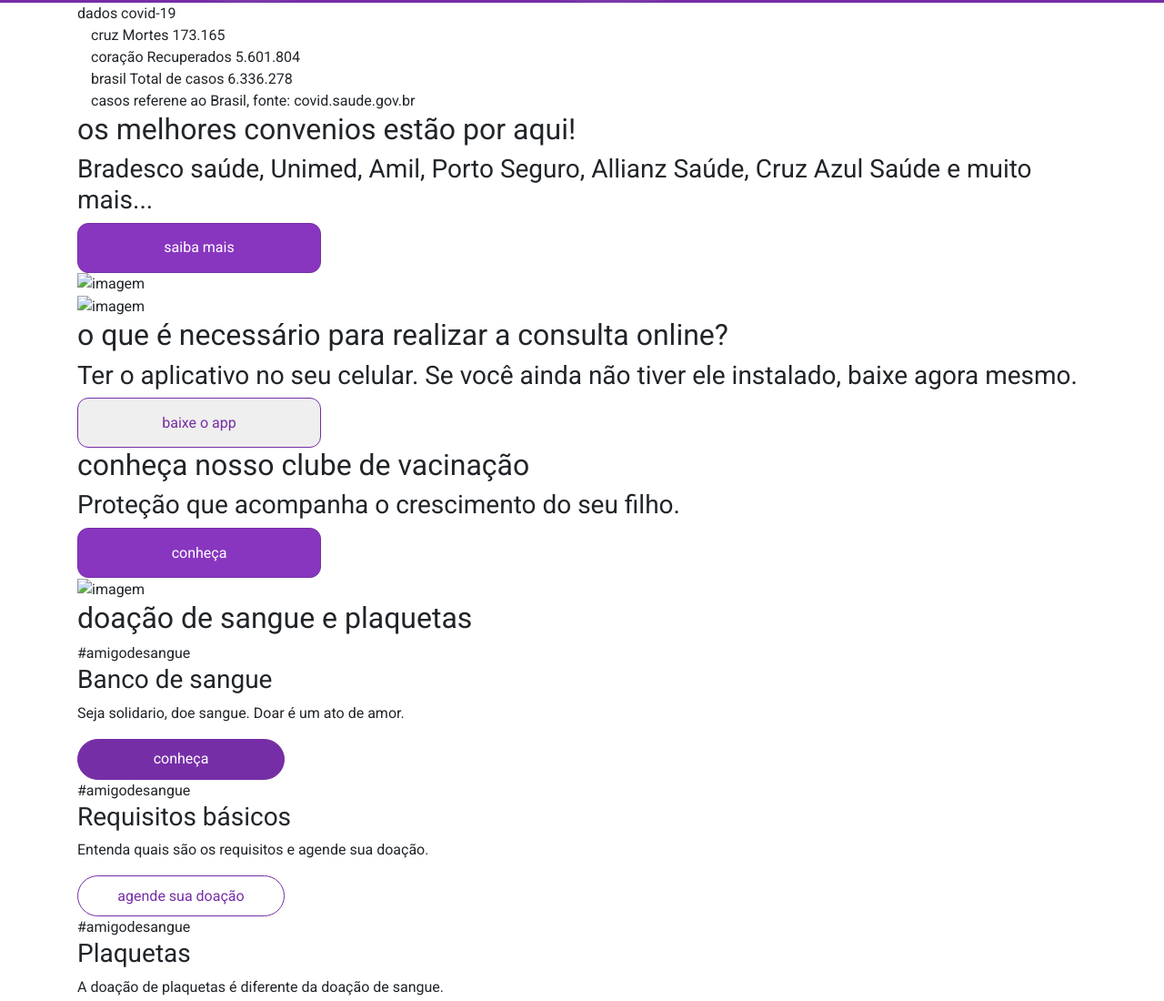
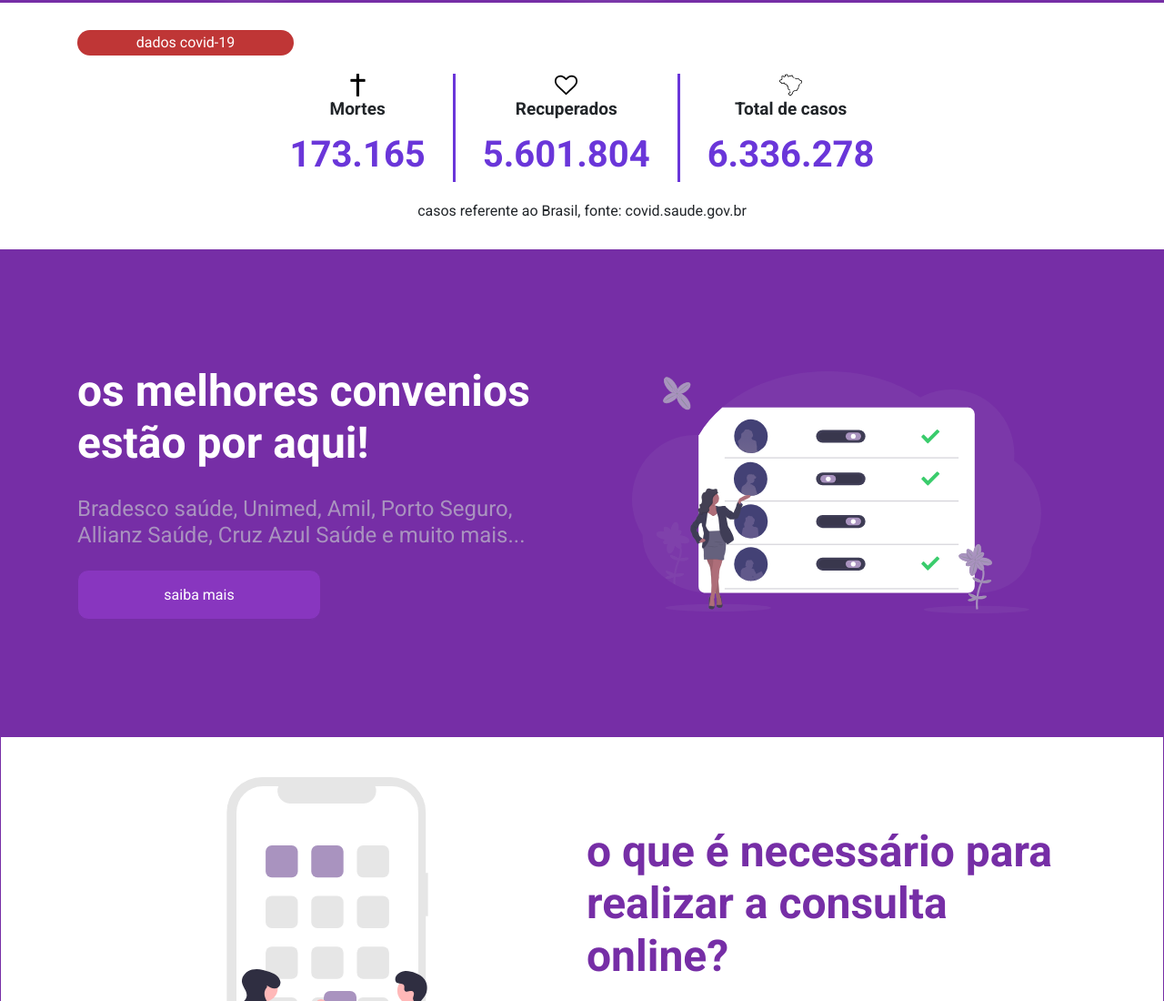
Before and after one commit to lucosilva/frontend-lucomed, a website: page frontend/src/index.html in a window 1280 px wide. Shown: the part 714-1814 px from the top of the page at 91% size. Drawn offline with nearby package versions, Linux system fonts and the light colour scheme.

Commit message:
criado css dos components image-left-with-text-right, covid e list-cards

```diff
--- a/frontend/src/css/rezet.css
+++ b/frontend/src/css/rezet.css
@@ -52,12 +52,3 @@
 .btn-theme:hover{
     background-color: #A993BF !important;
 }
-.btn-card-theme{
-    width: 228px !important;
-    height: 45px !important;
-    border-radius: 30px !important;
-    border: 1px solid #762EA6 !important;
-    display: flex !important;
-    justify-content: center !important;
-    align-items: center !important;
-}
--- a/frontend/src/css/style.css
+++ b/frontend/src/css/style.css
@@ -48,6 +48,7 @@
 
 /* header */
 
+
 /* main banner */
 .main-banner{
     width: 100%;
@@ -80,3 +81,210 @@
     margin-bottom: 50px;
 }
 /* main banner */
+
+
+/* image-right-with-text-left */
+.image-right-with-text-left{
+    height: 535px;
+    width: 100%;
+    padding: 70px 0;
+    border: 1px solid #762EA6;
+}
+.image-right-with-text-left .container{
+    height: 100%;
+    display: flex;
+    justify-content: center;
+    align-items: center;
+}
+.image-right-with-text-left .image{
+    width: 50%;
+    display: flex;
+    align-items: center;
+    justify-content: center;
+}
+.image-right-with-text-left .image img{
+    width: 450px;
+}
+.image-right-with-text-left .text{
+    width: 50%;
+    margin-right: 10px;
+}
+.image-right-with-text-left .text h2{
+    font-size: 48px;
+    font-weight: 700;
+    margin-bottom: 29px;
+}
+.image-right-with-text-left .text h3{
+    font-size: 24px;
+    font-weight: 400;
+    margin-bottom: 24px;
+}
+/* image-right-with-text-left */
+
+
+
+/* image-left-with-text-right */
+.image-left-with-text-right{
+    height: 535px;
+    width: 100%;
+    padding: 70px 0;
+    border: 1px solid #762EA6;
+}
+
+.image-left-with-text-right .container{
+    height: 100%;
+    display: flex;
+    justify-content: center;
+    align-items: center;
+}
+
+.image-left-with-text-right .image{
+    width: 50%;
+    display: flex;
+    align-items: center;
+    justify-content: center;
+}
+
+.image-left-with-text-right .image img{
+    width: 450px;
+}
+
+.image-left-with-text-right .text{
+    width: 50%;
+    margin-left: 10px;
+}
+.image-left-with-text-right .text h2{
+    font-size: 48px;
+    font-weight: 700;
+    margin-bottom: 29px;
+}
+.image-left-with-text-right .text h3{
+    font-size: 24px;
+    font-weight: 400;
+    margin-bottom: 24px;
+}
+/* image-left-with-text-right */
+
+
+/* convid */
+
+.convid{
+    width: 100%;
+    padding: 30px 0;
+}
+.convid .container > .container{
+    display: flex;
+    flex-direction: column;
+    justify-content: center;
+    align-items: center;
+}
+.covid .font{
+    font-size: 16px;
+    font-weight: 700;
+}
+.convid .tag{
+    width: 238px;
+    height: 28px;
+    border-radius: 30px;
+    display: flex;
+    justify-content: center;
+    align-items: center;
+    background: #BF3636;
+    font-size: 16px;
+    font-weight: 400;
+}
+
+.convid .list-data-covid{
+    display: flex;
+    justify-content: center;
+    align-items: center;
+    margin: 20px 0;
+}
+
+.convid .list-data-covid .covid-item{
+    display: flex;
+    flex-direction: column;
+    align-items: center;
+    justify-content: center;
+}
+
+.convid .list-data-covid .covid-item:nth-child(0n + 2){
+    border-left: 3px solid #6A36D9;
+    border-right: 3px solid #6A36D9;
+    padding: 0 30px;
+    margin: 0 30px;
+}
+
+.convid .list-data-covid .covid-item .title{
+    font-size: 19px;
+    font-weight: 700;
+    margin-bottom: 5px;
+}
+
+.convid .list-data-covid .covid-item .result{
+    font-size: 40px;
+    font-weight: 700;
+    color: #6A36D9;
+}
+
+/* convid */
+
+
+/* list-card */
+
+.list-card{
+    width: 100%;
+    height: 488px;
+    padding: 70px 0;
+}
+.list-card .container > h2{
+    font-size: 48px;
+    font-weight: 700;
+}
+.list-card .card-container{
+    display: flex;
+    align-items: center;
+    justify-content: center;
+    padding: 50px;
+}
+
+.list-card .card-container .card-item{
+    width: 268px;
+    height: 268px;
+    border: 1px solid #762EA6;
+    border-radius: 12px;
+    padding: 20px;
+
+    display: flex;
+    flex-direction: column;
+}
+.list-card .card-container .card-item:nth-child(0n + 2){
+    margin: 0 50px;
+}
+.list-card .card-container .card-item .rashtag{
+    font-size: 12px;
+    margin-bottom: 8px;
+}
+.list-card .card-container .card-item .title-card-item{
+    font-size: 22px;
+    font-weight: 700;
+    margin-bottom: 18px;
+}
+.list-card .card-container .card-item .context-card-item{
+    font-size: 19px;
+    font-weight: 400;
+    width: 90%;
+}
+
+.btn-card-theme{
+    width: 228px !important;
+    height: 45px !important;
+    border-radius: 30px !important;
+    border: 1px solid #762EA6 !important;
+    display: flex !important;
+    justify-content: center !important;
+    align-items: center !important;
+    margin-top: auto;
+}
+
+/* list-card */
--- a/frontend/src/index.html
+++ b/frontend/src/index.html
@@ -48,40 +48,40 @@
         <section class="convid">
             <div class="container">
 
-                <div class="tag">
+                <div class="tag text-white">
                     dados covid-19
                 </div>
 
                 <div class="container">
                     <div class="list-data-covid">
                         <div class="covid-item">
-                            <span>cruz</span>
-                            <span>Mortes</span>
-                            <span>173.165</span>
+                            <img src="./assets/covid/cruz-pq.png" alt="">
+                            <span class="title">Mortes</span>
+                            <span class="result ">173.165</span>
                         </div>
                         <div class="covid-item">
-                            <span>coração</span>
-                            <span>Recuperados</span>
-                            <span>5.601.804</span>
+                            <img src="./assets/covid/coracao.png" alt="">
+                            <span class="title">Recuperados</span>
+                            <span class="result">5.601.804</span>
                         </div>
                         <div class="covid-item">
-                            <span>brasil</span>
-                            <span>Total de casos</span>
-                            <span>6.336.278</span>
+                            <img src="./assets/covid/br.png" alt="">
+                            <span class="title">Total de casos</span>
+                            <span class="result">6.336.278</span>
                         </div>
                     </div>
-                    <span>casos referene ao Brasil, fonte: covid.saude.gov.br</span>
+                    <span class="font">casos referente ao Brasil, fonte: covid.saude.gov.br</span>
                 </div>
             </div>
 
         </section>
 
         <!-- convenios -->
-        <section class="image-right-with-text-left">
+        <section class="image-right-with-text-left bg-Theme1">
             <div class="container">
                 <div class="text">
-                    <h2>os melhores convenios estão por aqui!</h2>
-                    <h3>Bradesco saúde, Unimed, Amil, Porto Seguro, Allianz Saúde, Cruz Azul Saúde e muito mais...</h3>
+                    <h2 class="text-white">os melhores convenios estão por aqui!</h2>
+                    <h3 class="color-Theme2">Bradesco saúde, Unimed, Amil, Porto Seguro, Allianz Saúde, Cruz Azul Saúde e muito mais...</h3>
 
                     <div>
                         <button class=" btn-theme bg-Theme3 text-white">
@@ -91,21 +91,21 @@
                 </div>
 
                 <div class="image">
-                    <img src="#" alt="imagem">
+                    <img src="./assets/convenio/undraw_following_q0cr.svg" alt="imagem">
                 </div>
             </div>
         </section>
 
         <!-- consulta -->
-        <section class="image-left-with-text-right">
+        <section class="image-left-with-text-right color-Theme1">
             <div class="container">
                 <div class="image">
-                    <img src="#" alt="imagem">
+                    <img src="./assets/consulta/undraw_App_installation_re_h36x.svg" alt="imagem">
                 </div>
 
                 <div class="text">
-                    <h2>o que é necessário para realizar a consulta online?</h2>
-                    <h3>Ter o aplicativo no seu celular. Se você ainda não tiver ele instalado, baixe agora mesmo.</h3>
+                    <h2 class="color-Theme1">o que é necessário para realizar a consulta online?</h2>
+                    <h3 class="color-Theme2">Ter o aplicativo no seu celular. Se você ainda não tiver ele instalado, baixe agora mesmo.</h3>
 
                     <div>
                         <button class=" btn-theme color-Theme1 ">
@@ -117,11 +117,11 @@
         </section>
 
         <!-- vacinação -->
-        <section class="image-right-with-text-left">
+        <section class="image-right-with-text-left bg-Theme1">
             <div class="container">
                 <div class="text">
-                    <h2>conheça nosso clube de vacinação</h2>
-                    <h3>Proteção que acompanha o crescimento do seu filho.</h3>
+                    <h2 class="text-white">conheça nosso clube de vacinação</h2>
+                    <h3 class="color-Theme2">Proteção que acompanha o crescimento do seu filho.</h3>
 
                     <div>
                         <button class=" btn-theme bg-Theme3 text-white ">
@@ -131,35 +131,35 @@
                 </div>
 
                 <div class="image">
-                    <img src="#" alt="imagem">
+                    <img src="./assets/clube-vacinacao/undraw_team_ih79.svg" alt="imagem">
                 </div>
             </div>
         </section>
 
         <section class="list-card">
             <div class="container">
-                <h2>doação de sangue e plaquetas</h2>
+                <h2 class="color-Theme3">doação de sangue e plaquetas</h2>
                 <div class="card-container">
                     <div class="card-item">
-                        <span class="rashtag">#amigodesangue</span>
-                        <h3 class="title-card-item">Banco de sangue</h3>
-                        <p class="context-card-item">Seja solidario, doe sangue. Doar é um ato de amor.</p>
+                        <span class="rashtag color-Theme1">#amigodesangue</span>
+                        <h3 class="title-card-item color-Theme1">Banco de sangue</h3>
+                        <p class="context-card-item color-Theme2">Seja solidario, doe sangue. Doar é um ato de amor.</p>
                         <button class="btn-card-theme bg-Theme1 text-white">
                             conheça
                         </button>
                     </div>
-                    <div class="card-item">
-                        <span class="rashtag">#amigodesangue</span>
-                        <h3 class="title-card-item">Requisitos básicos</h3>
-                        <p class="context-card-item">Entenda quais são os requisitos e agende sua doação.</p>
+                    <div class="card-item bg-Theme1">
+                        <span class="rashtag text-white">#amigodesangue</span>
+                        <h3 class="title-card-item text-white">Requisitos básicos</h3>
+                        <p class="context-card-item color-Theme2">Entenda quais são os requisitos e agende sua doação.</p>
                         <button class="btn-card-theme color-Theme1 bg-white ">
                             agende sua doação
                         </button>
                     </div>
                     <div class="card-item">
-                        <span class="rashtag">#amigodesangue</span>
-                        <h3 class="title-card-item">Plaquetas</h3>
-                        <p class="context-card-item">A doação de plaquetas é diferente da doação de sangue.</p>
+                        <span class="rashtag color-Theme1">#amigodesangue</span>
+                        <h3 class="title-card-item color-Theme1">Plaquetas</h3>
+                        <p class="context-card-item color-Theme2">A doação de plaquetas é diferente da doação de sangue.</p>
                         <button class="btn-card-theme bg-Theme1 text-white">
                             entenda
                         </button>
```
Also changed, not shown: frontend/src/assets/covid/br.png (added), frontend/src/assets/covid/coracao.png (added), frontend/src/assets/covid/cruz-pq.png (added).
